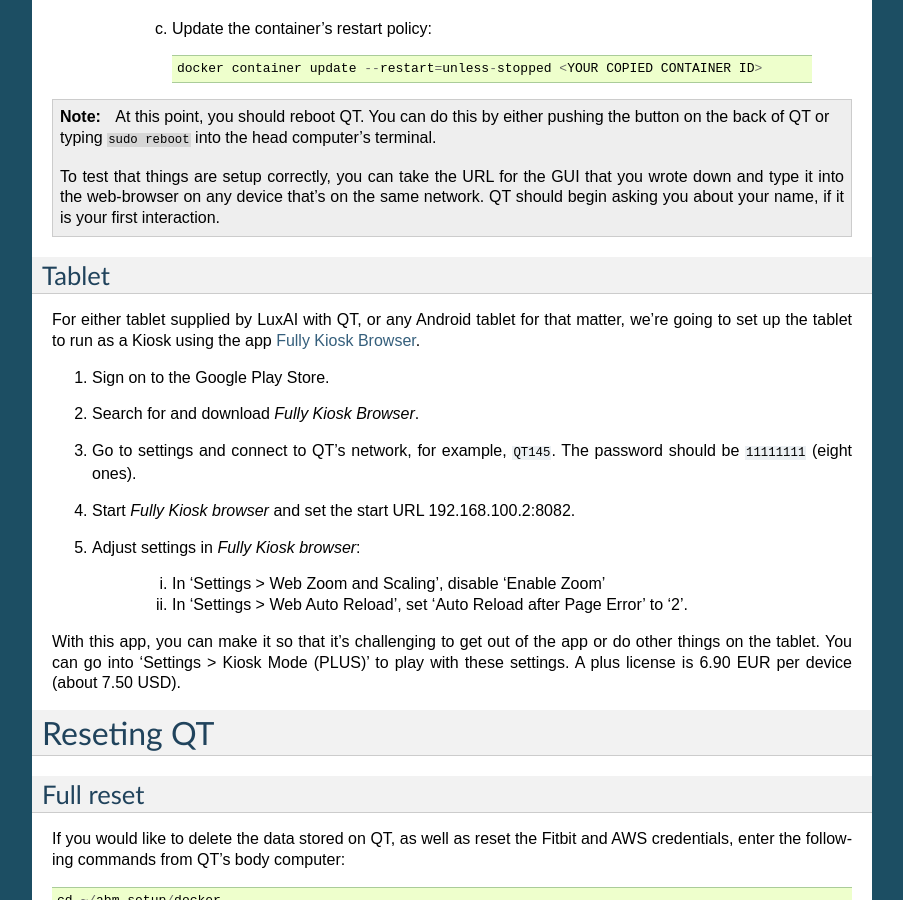
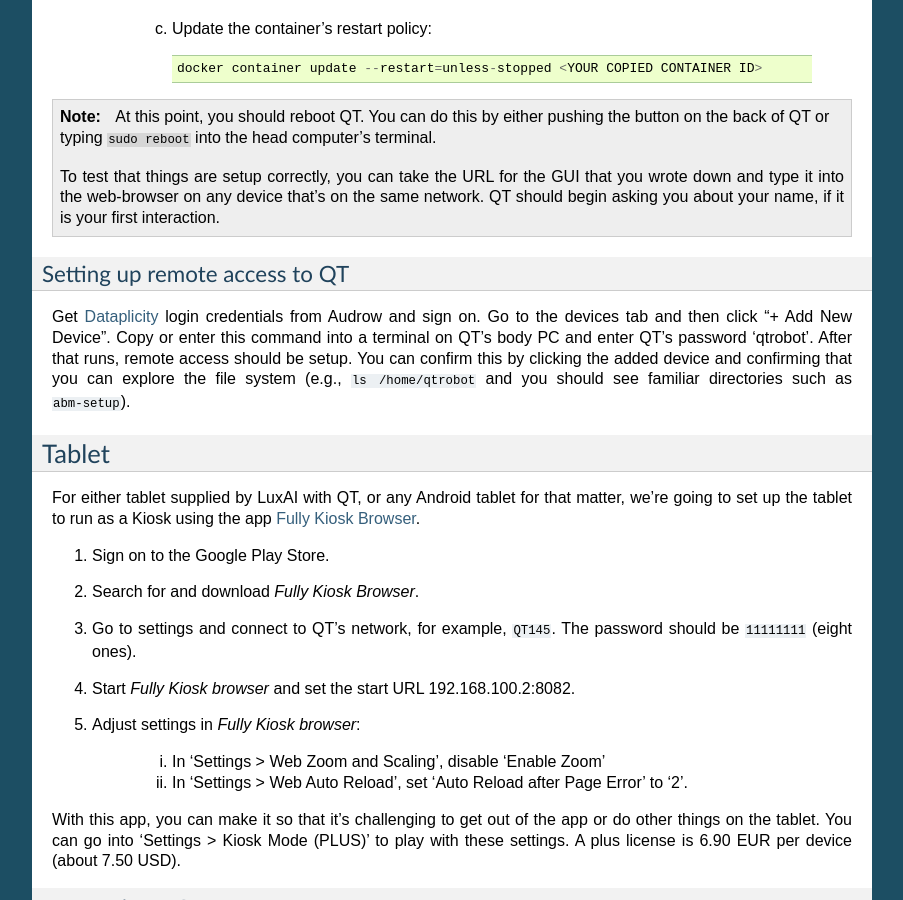
Before and after one commit to robotpt/abm-setup, a Sphinx documentation site: the page built from docs/setup.rst, in a window 1280 px wide and 900 px high, scrolled down 12918 px. Shown: the whole window, without its empty margins (198-1101 px from the left). Built offline with Sphinx 7.4.7, drawn with Linux system fonts in a browser that asks for light colours; some of the changed text lies outside the part shown.

Commit message:
Add instructions for dataplicity remote access

```diff
--- a/docs/setup.rst
+++ b/docs/setup.rst
@@ -436,6 +436,13 @@ Setting up our interaction
 
     To test that things are setup correctly, you can take the URL for the GUI that you wrote down and type it into the web-browser on any device that's on the same network.  QT should begin asking you about your name, if it is your first interaction.
 
+
+Setting up remote access to QT
+^^^^^^^^^^^^^^^^^^^^^^^^^^^^^^
+
+Get `Dataplicity <https://www.dataplicity.com/devices/>`_ login credentials from Audrow and sign on.  Go to the devices tab and then click "+ Add New Device".  Copy or enter this command into a terminal on QT's body PC and enter QT's password 'qtrobot'.  After that runs, remote access should be setup.  You can confirm this by clicking the added device and confirming that you can explore the file system (e.g., :code:`ls /home/qtrobot` and you should see familiar directories such as :code:`abm-setup`).
+
+
 Tablet
 ------
 
```
Also changed, not shown: other parts of docs/setup.rst (+1 -1 lines).
